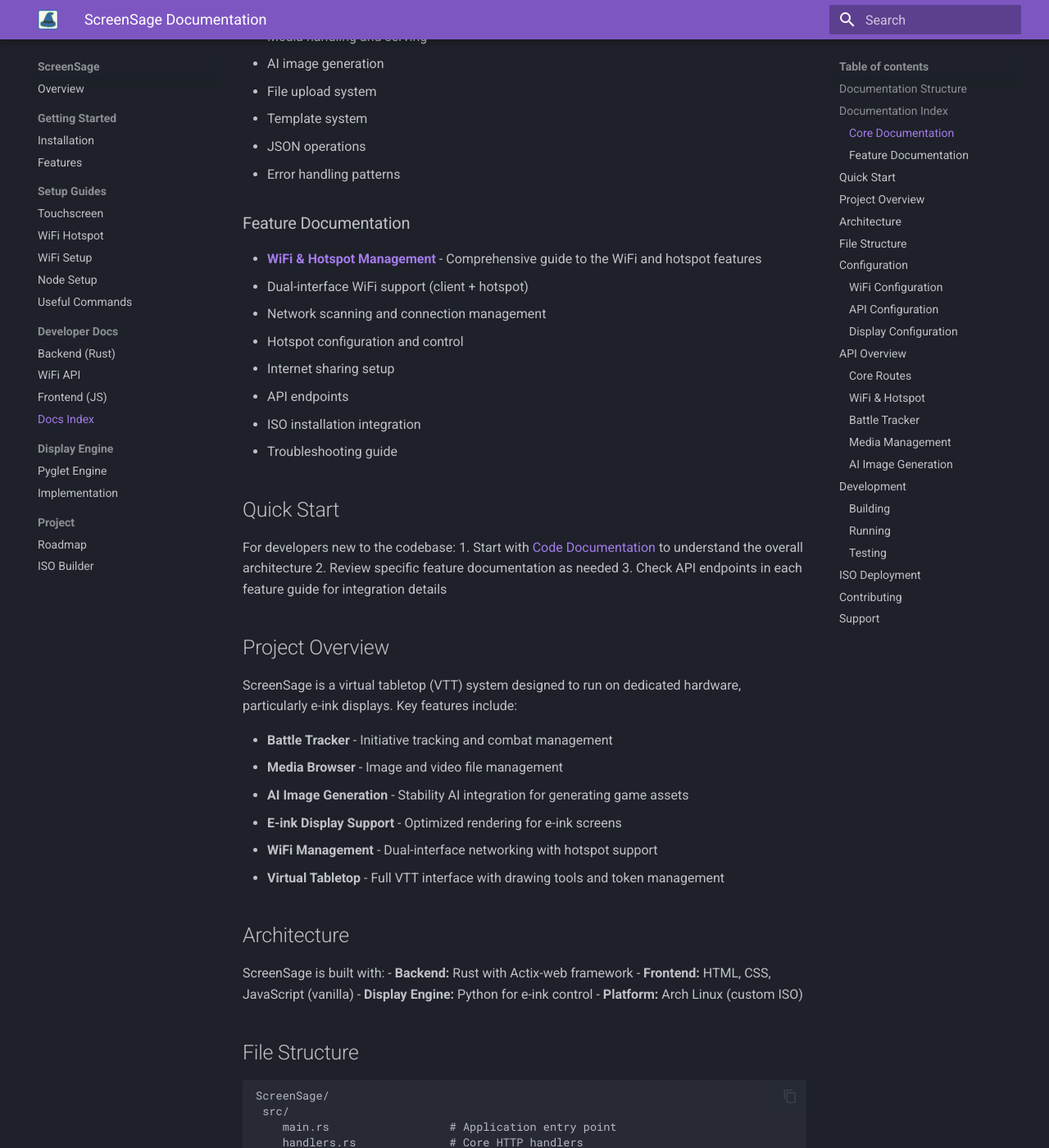
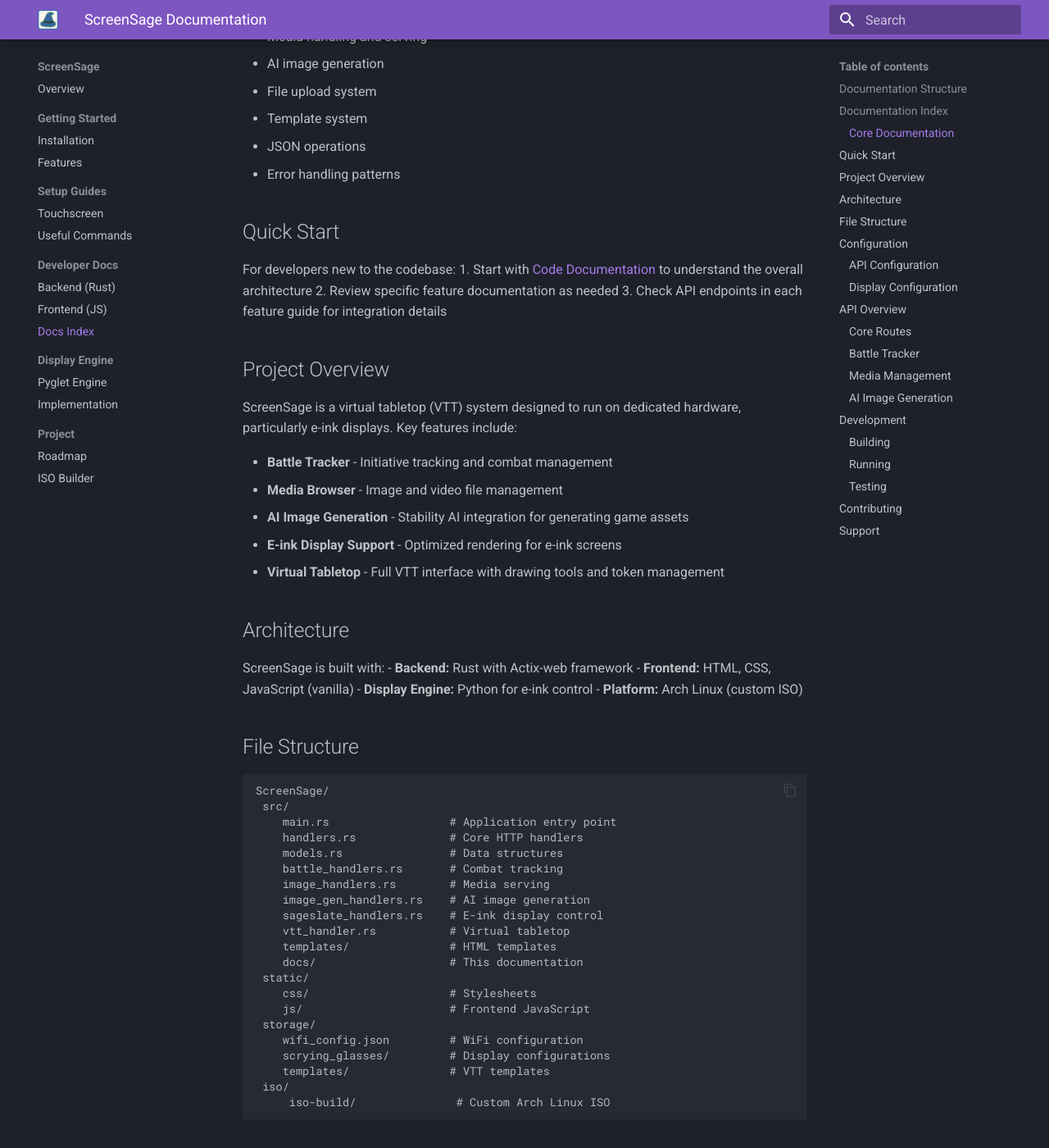
Before and after one commit to AndrewMorgan2/screensage-app, an MkDocs documentation site: the page built from docs/src/README.md, in a window 1280 px wide and 1400 px high, scrolled down 811 px. Shown: the whole window at 82% size. Built offline with MkDocs 1.6.1 and Material for MkDocs 9.7.7, drawn with Linux system fonts in a browser that asks for light colours; some of the changed text lies outside the part shown.

Commit message:
Updated Docs

````diff
--- a/docs/src/README.md
+++ b/docs/src/README.md
@@ -38,17 +38,6 @@
   - JSON operations
   - Error handling patterns
 
-### Feature Documentation
-
-- **[WiFi & Hotspot Management](wifi_hotspot_feature.md)** - Comprehensive guide to the WiFi and hotspot features
-  - Dual-interface WiFi support (client + hotspot)
-  - Network scanning and connection management
-  - Hotspot configuration and control
-  - Internet sharing setup
-  - API endpoints
-  - ISO installation integration
-  - Troubleshooting guide
-
 ## Quick Start
 
 For developers new to the codebase:
@@ -64,7 +53,6 @@
 - **Media Browser** - Image and video file management
 - **AI Image Generation** - Stability AI integration for generating game assets
 - **E-ink Display Support** - Optimized rendering for e-ink screens
-- **WiFi Management** - Dual-interface networking with hotspot support
 - **Virtual Tabletop** - Full VTT interface with drawing tools and token management
 
 ## Architecture
@@ -103,9 +91,6 @@
 
 ## Configuration
 
-### WiFi Configuration
-See [WiFi & Hotspot Management](wifi_hotspot_feature.md#configuration) for details on configuring network interfaces.
-
 ### API Configuration
 API keys and endpoints are stored in `storage/api_config.json`:
 ```json
@@ -127,9 +112,6 @@
 ### Core Routes
 - `GET /` - Main dashboard
 - `GET /api/config` - Read configuration files
-
-### WiFi & Hotspot
-See [WiFi API Documentation](wifi_hotspot_feature.md#api-endpoints)
 
 ### Battle Tracker
 - `POST /api/battle/save` - Save battle state
@@ -160,17 +142,6 @@
 ### Testing
 The application can be tested in a browser or deployed to custom hardware running the ScreenSage ISO.
 
-## ISO Deployment
-
-ScreenSage includes a custom Arch Linux ISO for dedicated hardware deployment. The ISO includes:
-- Pre-compiled ScreenSage binary
-- Offline Rust toolchain
-- WiFi hotspot pre-configured
-- Systemd service integration
-- Disk installation script
-
-See [WiFi & Hotspot Feature - ISO Installation](wifi_hotspot_feature.md#iso-installation) for hotspot setup details.
-
 ## Contributing
 
 When contributing documentation:
--- a/mkdocs.yml
+++ b/mkdocs.yml
@@ -24,13 +24,9 @@
     - Features: FEATURES.md
   - Setup Guides:
     - Touchscreen: TOUCHSCREEN_SETUP.md
-    - WiFi Hotspot: WIFI_HOTSPOT_SETUP.md
-    - WiFi Setup: Wifi_setup.md
-    - Node Setup: Node_setup.md
     - Useful Commands: USEFUL_COMMANDS.md
   - Developer Docs:
     - Backend (Rust): src/code_documentation.md
-    - WiFi API: src/wifi_hotspot_feature.md
     - Frontend (JS): static/code_documetation.md
     - Docs Index: src/README.md
   - Display Engine:
````
Also changed, not shown: README.md (+12 -2 lines), docs/INSTALLATION.md (+2 -13 lines), docs/index.md (+0 -3 lines).
